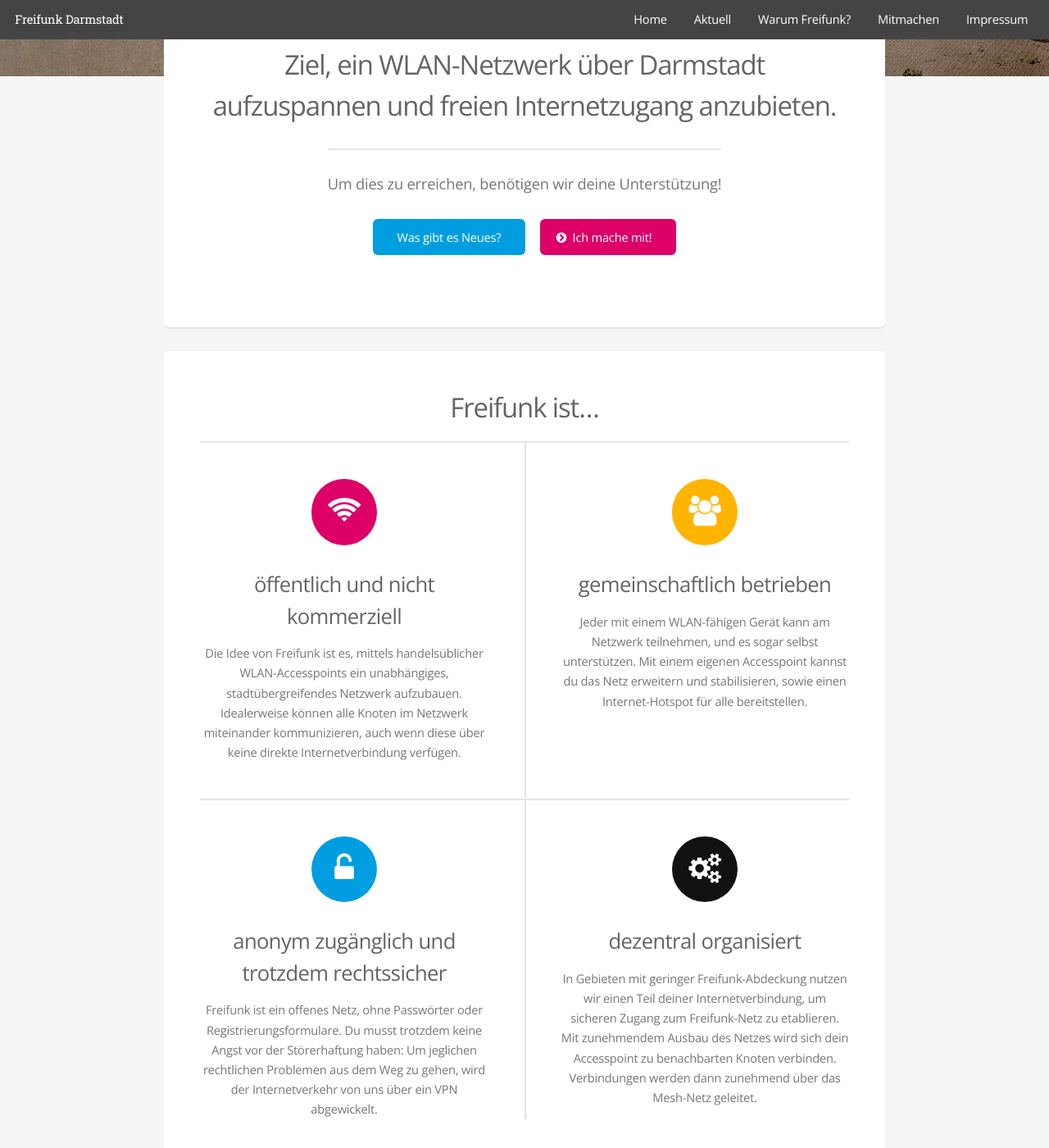
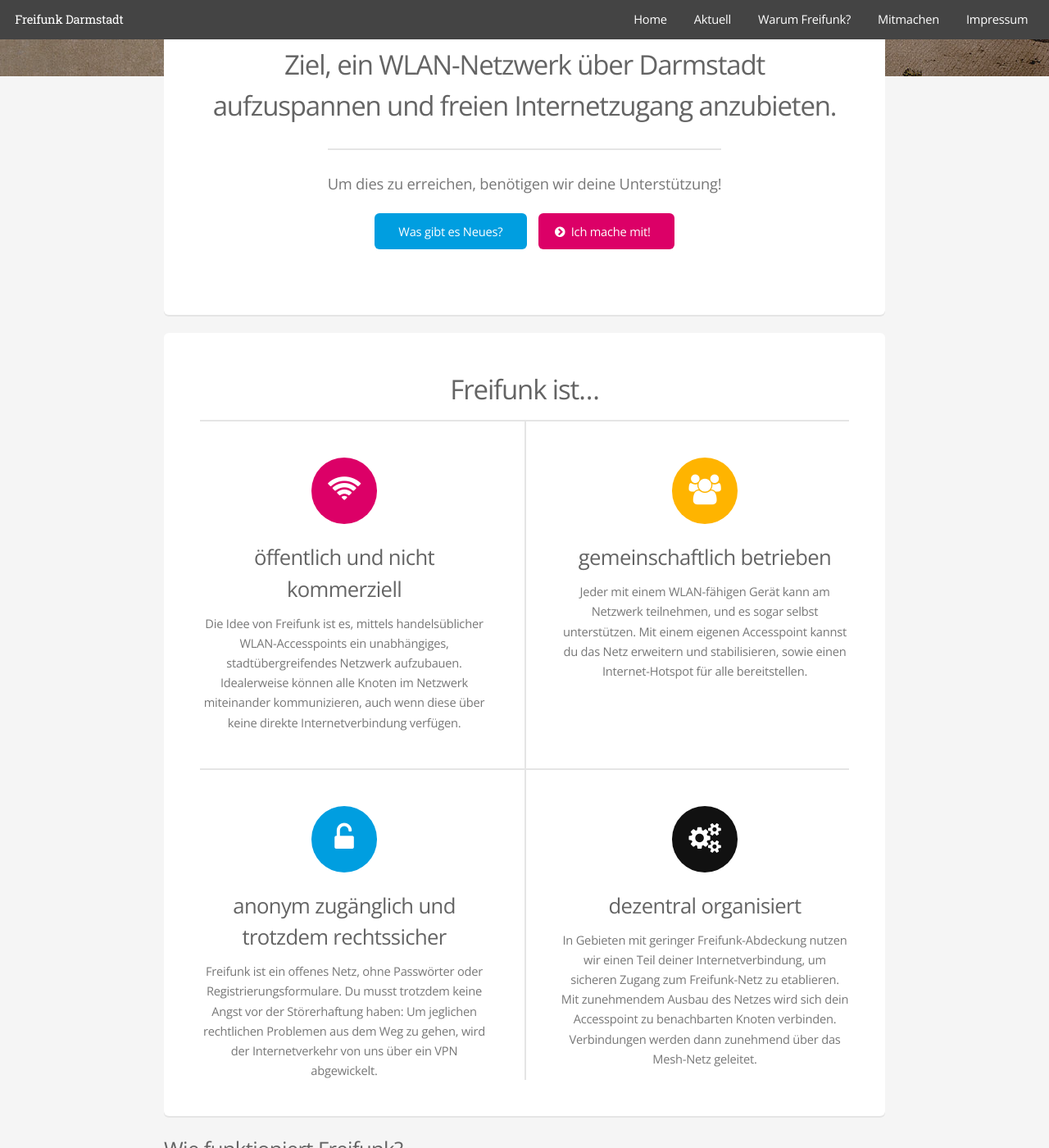
Before and after one commit to mdrenger/darmstadt.freifunk.net, a Jekyll site: the page built from pages/index.html, in a window 1280 px wide and 1400 px high, scrolled down 419 px. Shown: the whole window at 82% size. Built offline with Jekyll 4.4.1, drawn with Linux system fonts in a browser that asks for light colours.

Commit message:
decreased element margin size

```diff
--- a/_sass/_vars.scss
+++ b/_sass/_vars.scss
@@ -4,7 +4,7 @@
 // Size.
 	$size-border-radius:		6px;
 	$size-element-height:		3em;
-	$size-element-margin:		2em;
+	$size-element-margin:		1.5em;
 
 // Font.
 	$font-family:				'Open Sans', sans-serif;
```
